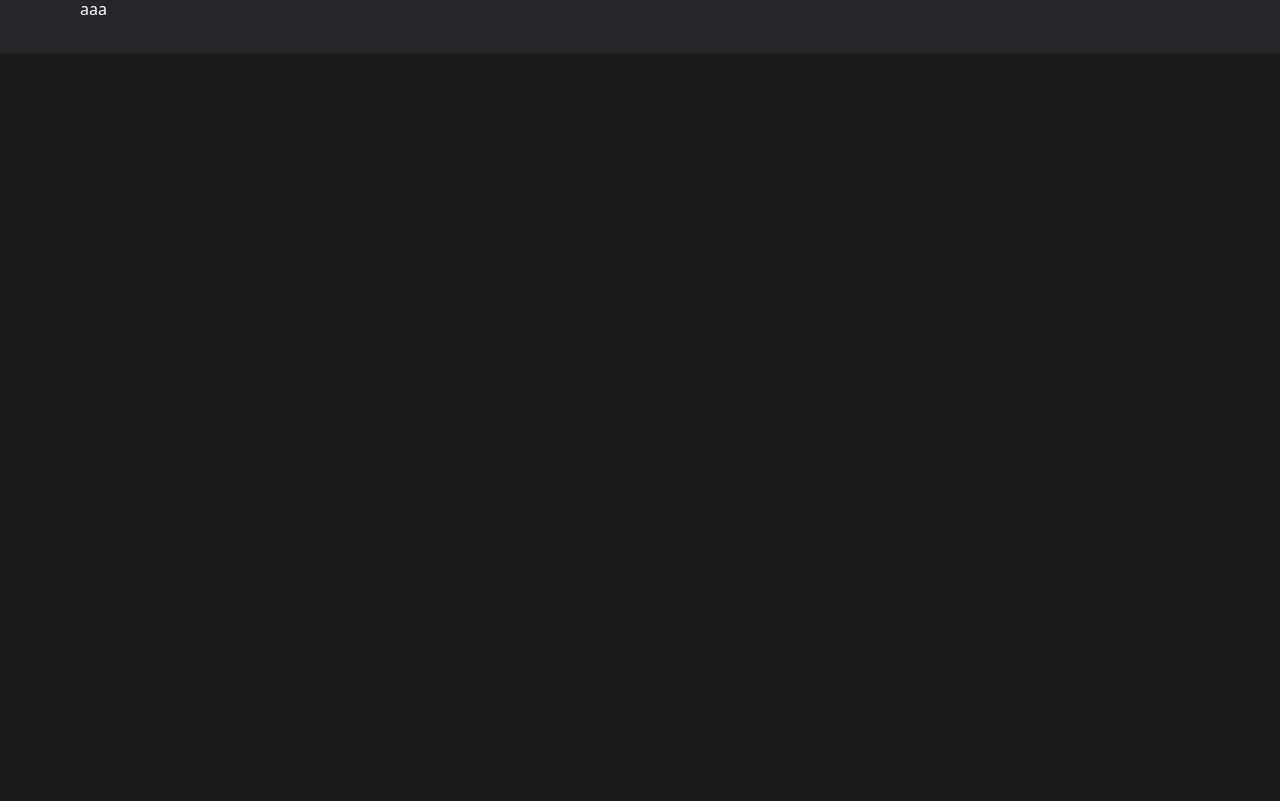
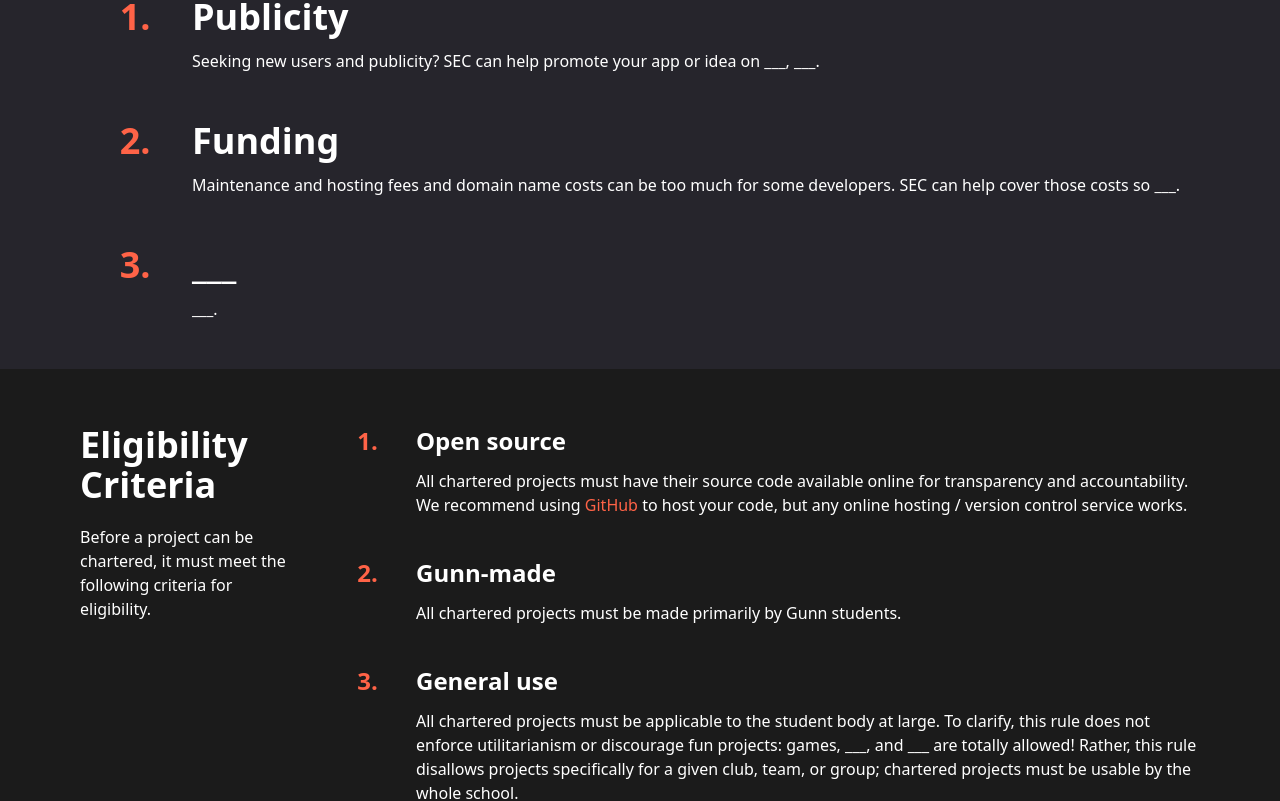
Before and after one commit to gunnsec/gunn-launchpad, a Next.js app: page /tech in a window 1280 px wide. Shown: the part 640-1441 px from the top of the page. Before the commit the page ends 800 px from the top, so only its background shows below. Built offline with nearby package versions, Linux system fonts and the light colour scheme.

Commit message:
Add eligibility criteria, benefits

```diff
--- a/components/Section.tsx
+++ b/components/Section.tsx
@@ -3,7 +3,7 @@ import {ReactNode} from 'react';
 
 export default function Section(props: {children: ReactNode, secondary?: boolean, className?: string}) {
     return (
-        <section className={'py-8 my-4 ' + (props.secondary ? 'bg-gray-100 dark:bg-dark' : 'bg-white dark:bg-midnight')}>
+        <section className={'py-10 my-4 ' + (props.secondary ? 'bg-gray-100 dark:bg-dark' : 'bg-white dark:bg-midnight')}>
             <div className={'container' + (props.className ? ` ${props.className}` : '')}>
                 {props.children}
             </div>
--- a/pages/tech.tsx
+++ b/pages/tech.tsx
@@ -1,6 +1,7 @@
 import Head from 'next/head';
 import MockPage from '../components/MockPage';
 import Section from '../components/Section';
+import {ReactNode} from 'react';
 
 
 export default function Tech() {
@@ -42,11 +43,78 @@ export default function Tech() {
                 <MockPage right />
             </div>
 
-            <section className="-mt-24 pt-36 pb-8 my-4 bg-gray-100 dark:bg-dark">
+            <section className="-mt-24 pt-36 pb-12 my-4 bg-gray-100 dark:bg-dark">
                 <div className="container">
-                    aaa
+                    <ol className="flex flex-col gap-12 pl-20 list-outside list-decimal marker:font-bold marker:text-4xl marker:text-grapefruit">
+                        <Benefit name="Publicity">
+                            Seeking new users and publicity? SEC can help promote your app or idea on ___, ___.
+                        </Benefit>
+                        <Benefit name="Funding">
+                            Maintenance and hosting fees and domain name costs can be too much for some developers. SEC
+                            can help cover those costs so ___.
+                        </Benefit>
+                        <Benefit name="___">
+                            ___.
+                        </Benefit>
+                    </ol>
                 </div>
             </section>
+
+            <Section>
+                <div className="flex gap-8">
+                    <div className="w-52 flex-none">
+                        <h2 className="text-4xl font-bold mb-5">Eligibility Criteria</h2>
+                        <p>Before a project can be chartered, it must meet the following criteria for eligibility.</p>
+                    </div>
+                    <ol className="flex flex-col gap-10 pl-16 list-outside list-decimal marker:font-bold marker:text-2xl marker:text-grapefruit">
+                        <Requirement name="Open source">
+                            All chartered projects must have their source code available online for transparency and
+                            accountability. We recommend using <a href="https://github.com/" target="_blank" rel="noopener noreferrer" className="text-grapefruit hover:underline">GitHub</a> to
+                            host your code, but any online hosting / version control service works.
+                        </Requirement>
+                        <Requirement name="Gunn-made">
+                            All chartered projects must be made primarily by Gunn students. {/* vetting? */}
+                        </Requirement>
+                        <Requirement name="General use">
+                            All chartered projects must be applicable to the student body at large. To clarify, this rule
+                            does not enforce utilitarianism or discourage fun projects: games, ___, and ___ are totally
+                            allowed! Rather, this rule disallows projects specifically for a given club, team, or group;
+                            chartered projects must be usable by the whole school.
+                        </Requirement>
+                    </ol>
+                </div>
+            </Section>
+
+            <Section secondary>
+                <h2 className="text-4xl font-bold mb-5">Chartering</h2>
+                ___.
+            </Section>
+
+            <Section>
+                ___.
+            </Section>
         </div>
     )
 }
+
+function Benefit(props: {children: ReactNode, name: string}) {
+    return (
+        <li>
+            <div className="flex flex-col gap-3 pl-8">
+                <h3 className="text-4xl font-bold">{props.name}</h3>
+                <p>{props.children}</p>
+            </div>
+        </li>
+    )
+}
+
+function Requirement(props: {children: ReactNode, name: string}) {
+    return (
+        <li>
+            <div className="flex flex-col gap-3 pl-8">
+                <h3 className="text-2xl font-bold">{props.name}</h3>
+                <p>{props.children}</p>
+            </div>
+        </li>
+    )
+}
```
